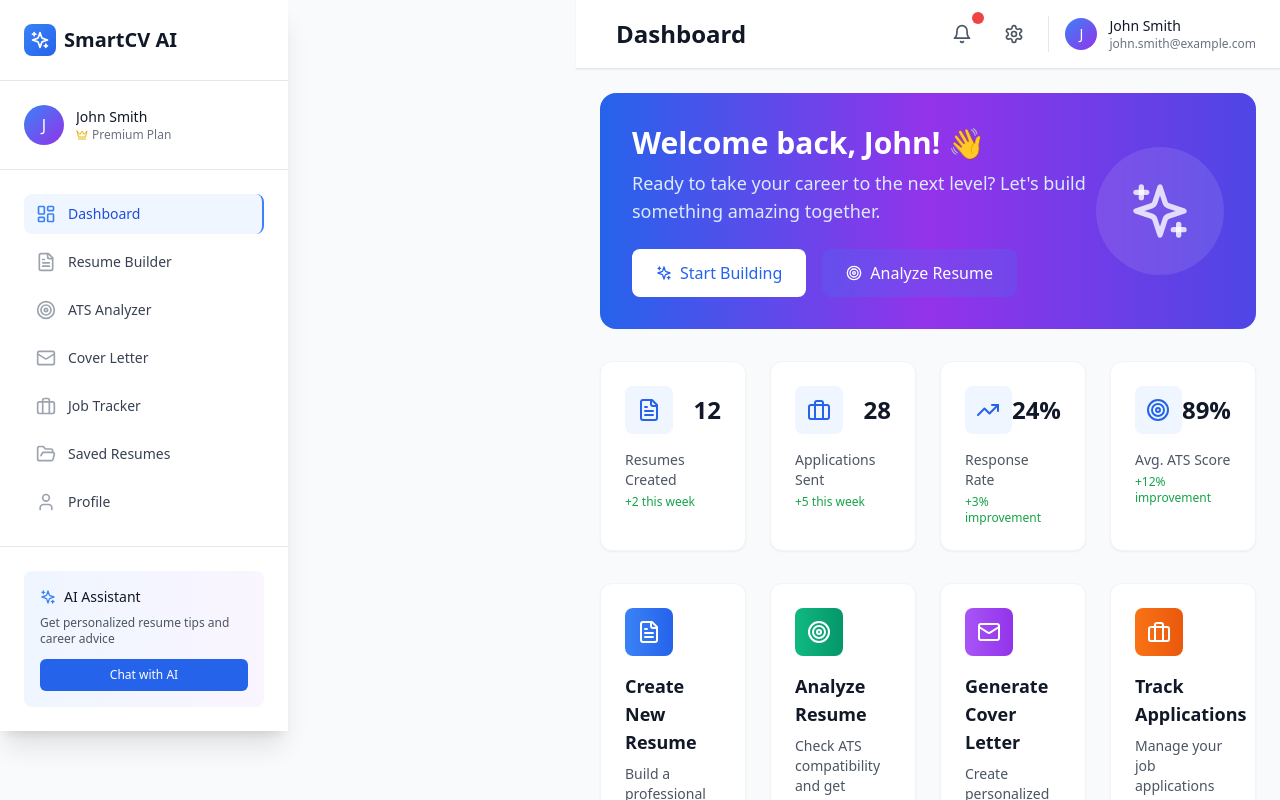
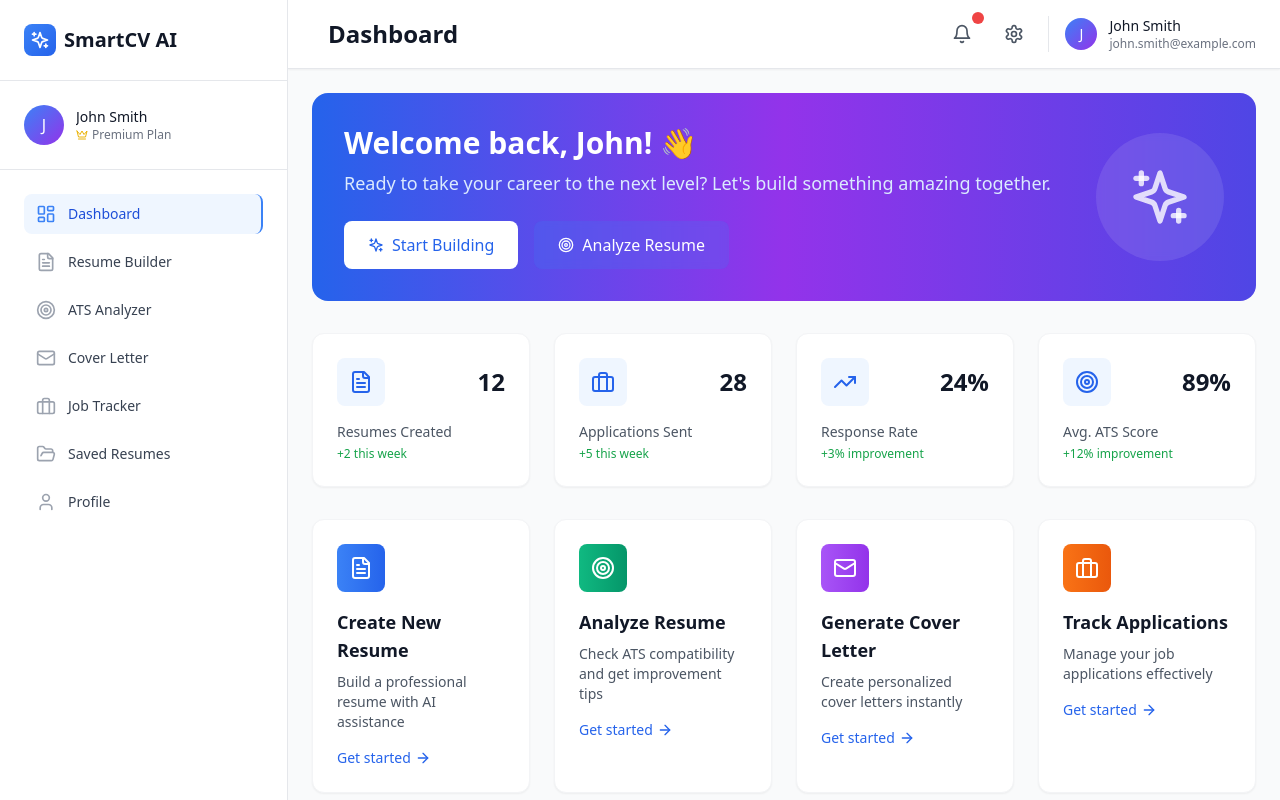
Before and after one commit to srsknayab1996/smartcv-ai-bolt, a React (Vite) app: page / in a window 1280 px wide. Shown: the top 800 px of the page. Built offline with nearby package versions, Linux system fonts and the light colour scheme.

Commit message:
Fix Sidebar Layout Overlap Issue

```diff
--- a/src/components/Layout.tsx
+++ b/src/components/Layout.tsx
@@ -26,10 +26,10 @@ export const Layout: React.FC<LayoutProps> = ({ children }) => {
   };
 
   return (
-    <div className="min-h-screen bg-gray-50 flex">
+    <div className="min-h-screen bg-gray-50 lg:flex">
       <Sidebar isOpen={sidebarOpen} onClose={() => setSidebarOpen(false)} />
 
-      <div className="flex-1 flex flex-col lg:ml-72">
+      <div className="flex-1 flex flex-col min-w-0">
         <Header
           title={getPageTitle()}
           onMenuClick={() => setSidebarOpen(true)}
--- a/src/components/Sidebar.tsx
+++ b/src/components/Sidebar.tsx
@@ -45,8 +45,8 @@ export const Sidebar: React.FC<SidebarProps> = ({ isOpen, onClose }) => {
 
       {/* Sidebar */}
       <div className={`
-        fixed top-0 left-0 z-50 w-72 h-full bg-white shadow-xl transform transition-transform duration-300 ease-in-out
-        lg:translate-x-0 lg:static lg:z-auto
+        fixed inset-y-0 left-0 z-50 w-72 bg-white shadow-xl transform transition-transform duration-300 ease-in-out
+        lg:relative lg:translate-x-0 lg:z-auto lg:shadow-none lg:border-r lg:border-gray-200
         ${isOpen ? 'translate-x-0' : '-translate-x-full lg:translate-x-0'}
       `}>
         <div className="flex flex-col h-full">
```
